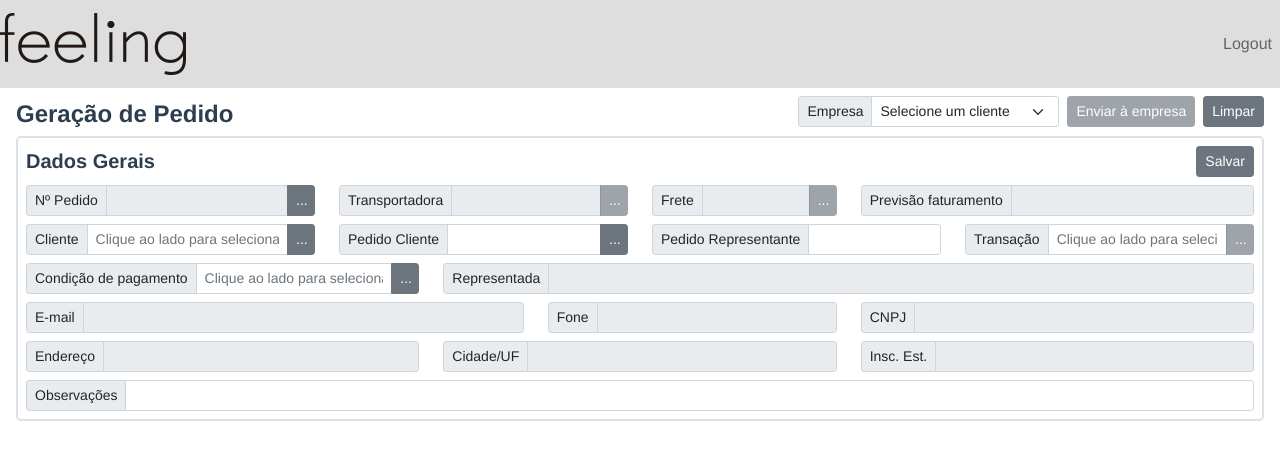
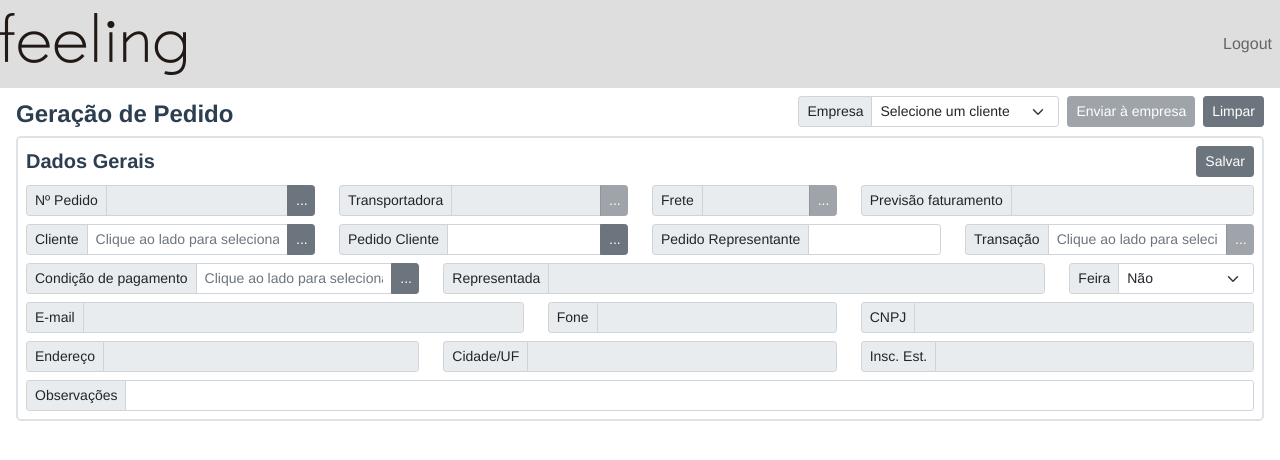
Before and after one commit to cadumancini/feeling-estofados, a Vue app: page /#/ in a window 1280 px wide. Shown: the top 460 px of the page. Built offline with nearby package versions, Linux system fonts and the light colour scheme; sample sign-in values are in the browser's storage; what vue-number-format would draw is missing.

Commit message:
Campo para pedido de feira S/N; Não mostrar item cancelado na grid

```diff
--- a/src/views/GerarPedido.vue
+++ b/src/views/GerarPedido.vue
@@ -107,10 +107,19 @@
               <button id="btnBuscaCondicoesPagto" :disabled="enviadoEmpresa" class="btn btn-secondary input-group-btn btn-busca" @click="buscaCondicoesPagto" data-bs-toggle="modal" data-bs-target="#condicoesPagtoModal">...</button>
             </div>
           </div>
-          <div class="col-8">
+          <div class="col-6">
             <div class="input-group input-group-sm">
               <span class="input-group-text">Representada</span>
               <input id="representada" class="form-control" type="text" disabled v-model="representada">
+            </div>
+          </div>
+          <div class="col-2">
+            <div class="input-group input-group-sm">
+              <span class="input-group-text">Feira</span>
+              <select :disabled="enviadoEmpresa" id="inputGroupSelectFeira" class="form-select" v-model="feira">
+                  <option selected value="N">Não</option>
+                  <option value="S">Sim</option>
+              </select>
             </div>
           </div>
         </div>
@@ -548,7 +557,7 @@
               </tr>
             </thead>
             <tbody v-for="item in itens" :key="item.codPro">
-              <tr>
+              <tr v-if="item.sitIpd !== '5'">
                 <td class="fw-normal">
                   <button class="btn btn-sm btn-secondary sm" @click="setManipular(item)" :disabled="!item.seqIpd || bloqueado || item.temOrp" data-bs-toggle="tooltip" data-bs-placement="top" title="Manipular estrutura">
                     <font-awesome-icon icon="edit"/>
@@ -994,7 +1003,8 @@ export default {
       formData: null,
       options: {
         reverse: true
-      }
+      },
+      feira: 'N'
     }
   },
   created () {
@@ -1450,7 +1460,8 @@ export default {
             cifFob: this.frete,
             obsPed: this.observacoesPedido,
             codCpg: this.codCondPagamento,
-            tnsPro: this.transacao
+            tnsPro: this.transacao,
+            pedFei: this.feira === 'S' ? 'S' : 'N'
           },
           itens: []
         }
@@ -1569,6 +1580,7 @@ export default {
       this.totalValor = 0
       this.ipiValor = 0
       this.nfValor = 0
+      this.feira = 'N'
     },
     salvarItens () {
       document.getElementById('closeModalSalvarItens').click()
@@ -1775,6 +1787,7 @@ export default {
           this.observacoesPedido = response.data.pedido[0].OBSPED
           this.transacao = response.data.pedido[0].TNSPRO
           this.isentoIpi = response.data.pedido[0].VENIPI
+          this.feira = response.data.pedido[0].PEDFEI === 'S' ? 'S' : 'N'
         })
         .catch((err) => {
           console.log(err)
@@ -1847,7 +1860,8 @@ export default {
                     derivacoesPossiveis: derivacoesPossiveis,
                     tnsPro: item.TNSPRO,
                     isentoIpi: item.VENIPI,
-                    temOrp: item.TEMORP === 'S' ? true : false
+                    temOrp: item.TEMORP === 'S' ? true : false,
+                    sitIpd: item.SITIPD
                   }
                 )
                 this.itens.sort(this.compareSeqIpd)
--- a/src/views/ManipularPedido.vue
+++ b/src/views/ManipularPedido.vue
@@ -73,6 +73,7 @@ export default {
         const response = await axios.get(this.api_url + '/estrutura?emp=' + this.item.CODEMP + '&fil=1&pro=' + this.item.CODPRO +
           '&der=' + this.item.CODDER + '&ped=' + this.pedido + '&ipd=' + this.item.SEQIPD + '&token=' + this.token)
         this.checkInvalidLoginResponse(response.data)
+        if (response.data.includes('>GM<')) console.log(response.data)
         parseString(response.data, { explicitArray: false }, (err, result) => {
           if (err) {
             console.log(err)
@@ -339,6 +340,7 @@ export default {
       const seqIpd = item.SEQIPD
       this.trocas = []
       this.trocas.push(itemTroca)
+      console.log(itemTroca)
       // if (itemTroca.codFam === '02001' || itemTroca.codFam === '02002') {
       if (itemTroca.agpMod !== ' ') {
         item.ACABADOS.forEach(acabado => {
```
